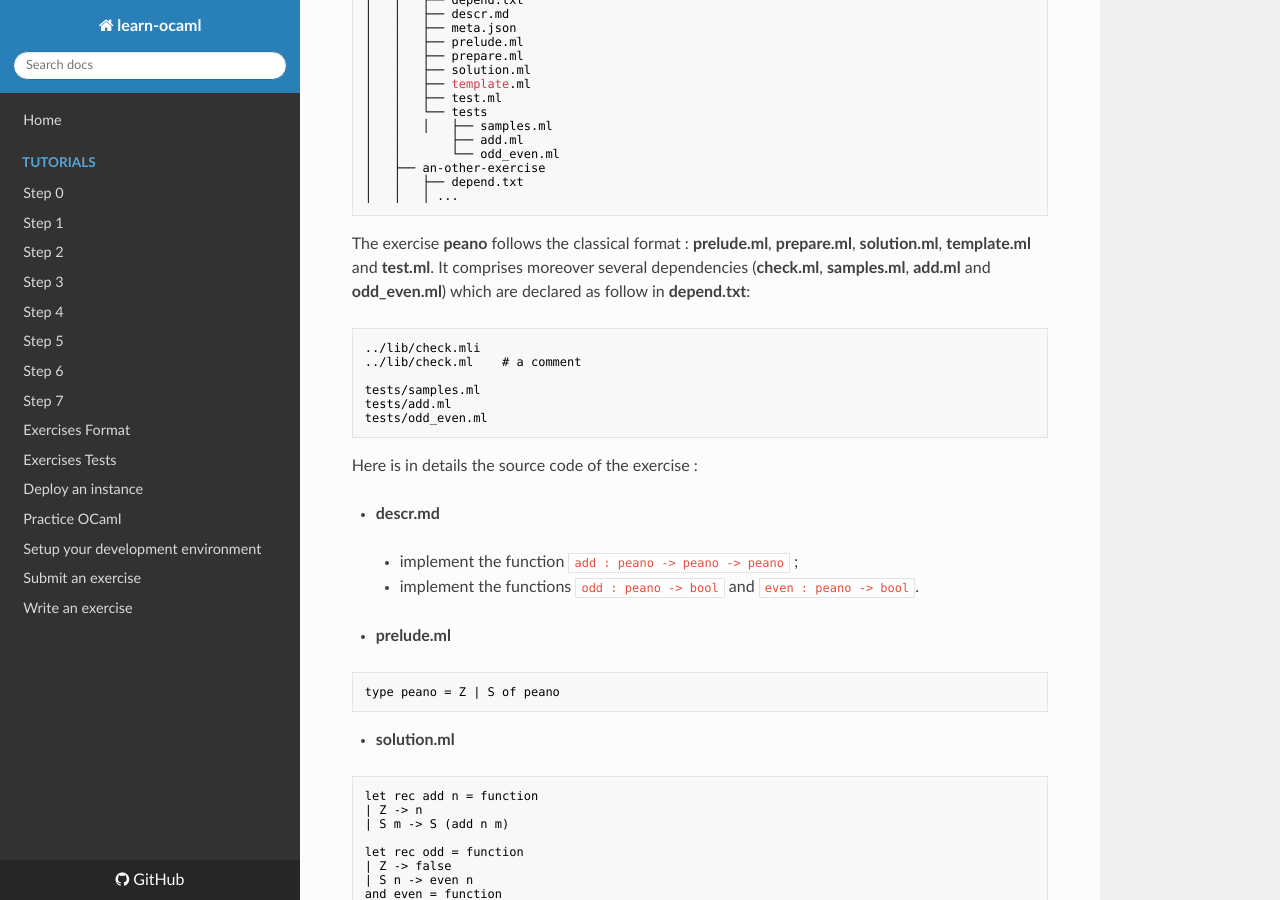
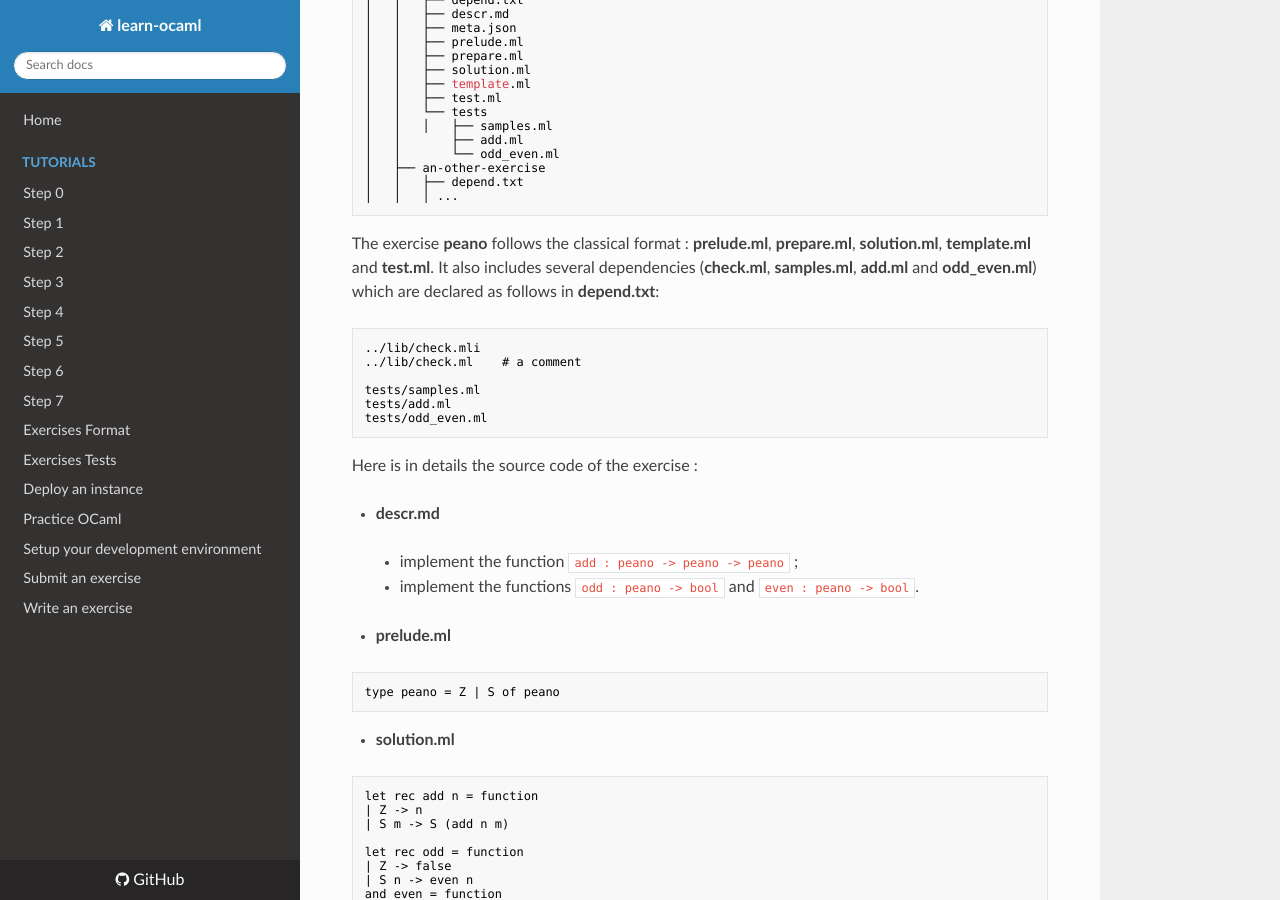
Before and after one commit to ocaml-sf/learn-ocaml, an MkDocs documentation site: the page built from docs/tutorials/step-8.md, in a window 1280 px wide and 900 px high, scrolled down 959 px. Built offline with MkDocs 1.6.1, drawn with Linux system fonts in a browser that asks for light colours; nearby versions of some CDN libraries.

Commit message:
Update docs/tutorials/step-8.md
Co-Authored-By: Yann Régis Gianas <yrg@pps.univ-paris-diderot.fr>

````diff
--- a/docs/tutorials/step-8.md
+++ b/docs/tutorials/step-8.md
@@ -46,7 +46,7 @@ Let's write an exercise dedicated to *Peano numbers*. Here is the structure of t
 │   │   ├── depend.txt
 │   │   │ ...
 ```
-The exercise **peano** follows the classical format : **prelude.ml**, **prepare.ml**, **solution.ml**, **template.ml** and **test.ml**. It comprises moreover several dependencies (**check.ml**, **samples.ml**, **add.ml** and **odd_even.ml**) which are declared as follow in **depend.txt**:
+The exercise **peano** follows the classical format : **prelude.ml**, **prepare.ml**, **solution.ml**, **template.ml** and **test.ml**. It also includes several dependencies (**check.ml**, **samples.ml**, **add.ml** and **odd_even.ml**) which are declared as follows in **depend.txt**:
 
 ```txt
 ../lib/check.mli
````
